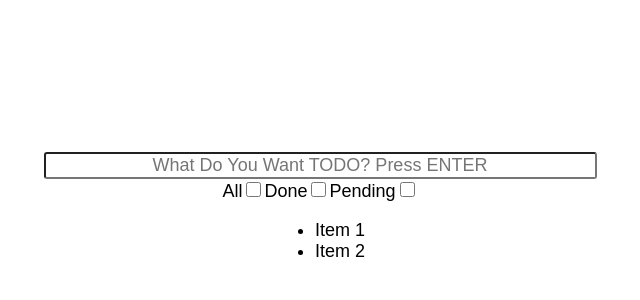
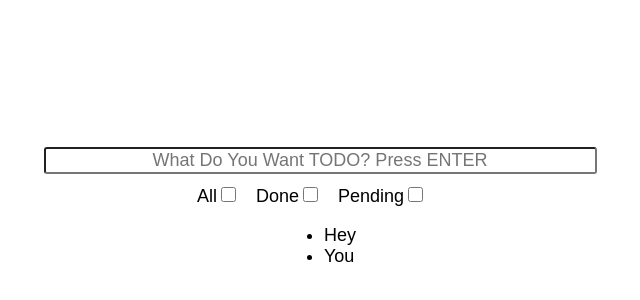
Before and after one commit to josediazse/redux-todo, a React app: page / in a window 1280 px wide. Shown: the part 92-392 px from the top of the page, without its empty margins (320-960 px from the left). Built offline with nearby package versions, Linux system fonts and the light colour scheme.

Commit message:
Making InputForm stateful.

```diff
--- a/src/components/App.js
+++ b/src/components/App.js
@@ -2,12 +2,17 @@ import React, { Component } from 'react'
 import InputForm from './InputForm'
 import FilterItems from './FilterItems'
 import TodoList from './TodoList'
-
+import { object } from 'prop-types'
 import styles from '../styles.css'
 
 export default class App extends Component {
   state = {
-    todoItems: ['Item 1', 'Item 2']
+    todos: this.props.initialState.todos,
+    visibilityFilter: this.props.initialState.visibilityFilter
+  }
+
+  static propTypes = {
+    initialState: object.isRequired
   }
 
   render() {
@@ -15,7 +20,7 @@ export default class App extends Component {
       <div style={styles} className="container">
         <InputForm />
         <FilterItems />
-        <TodoList todoItems={this.state.todoItems} />
+        <TodoList todoItems={this.state.todos} />
       </div>
     )
   }
--- a/src/components/InputForm.js
+++ b/src/components/InputForm.js
@@ -1,13 +1,35 @@
 import React, { Component } from 'react'
 
 export default class InputForm extends Component {
+  state = {
+    todoText: ''
+  }
+
+  handleChange = e => {
+    this.setState({
+      todoText: e.target.value
+    })
+  }
+
+  handleInput = e => {
+    if (e.key === 'Enter'){
+      this.setState({
+        todoText: ''
+      })
+      e.preventDefault()
+    }
+  }
+
   render() {
     return (
       <form>
         <input
           type="text"
           size="50"
+          onChange={this.handleChange}
+          onKeyPress={this.handleInput}
           placeholder="What Do You Want TODO? Press ENTER"
+          value={this.state.todoText}
         />
       </form>
     )
--- a/src/components/TodoList.js
+++ b/src/components/TodoList.js
@@ -21,7 +21,7 @@ export default class TodoList extends Component {
         <ul>
           {this.state.todoItems.length > 0 ? (
             this.state.todoItems.map(todo => {
-              return <TodoItem key={todo} text={todo} toggleFunc={() => {}} />
+              return <TodoItem key={todo.id} text={todo.text} toggleFunc={() => {}} />
             })
           ) : (
             <p>Great You have DONE them all!</p>
--- a/src/index.js
+++ b/src/index.js
@@ -1,5 +1,24 @@
-import React from "react"
-import ReactDOM from "react-dom"
-import App from "./components/App"
+import React from 'react'
+import ReactDOM from 'react-dom'
+import App from './components/App'
 
-ReactDOM.render(<App />, document.getElementById("root"))
+let initialState = {
+  todos: [
+    {
+      completed: false,
+      id: 0,
+      text: 'Hey'
+    },
+    {
+      completed: false,
+      id: 1,
+      text: 'You'
+    }
+  ],
+  visibilityFilter: 'SHOW_ACTIVE'
+}
+
+ReactDOM.render(
+  <App initialState={initialState} />,
+  document.getElementById('root')
+)
--- a/src/styles.css
+++ b/src/styles.css
@@ -7,12 +7,14 @@ input {
   border-radius: 3px;
   text-align: center;
   font-size: 18px;
+  margin-bottom: 10px;
 }
 
 input[type='checkbox'] {
   height: 15px;
   width: 15px;
-  margin-bottom: 0px;
+  margin-right: 20px;
+  margin-bottom: 0;
 }
 
 .container {
```
